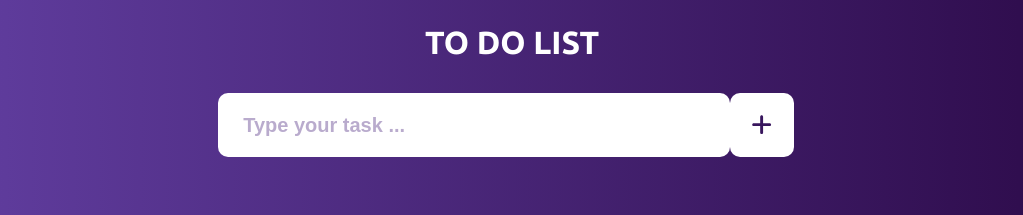
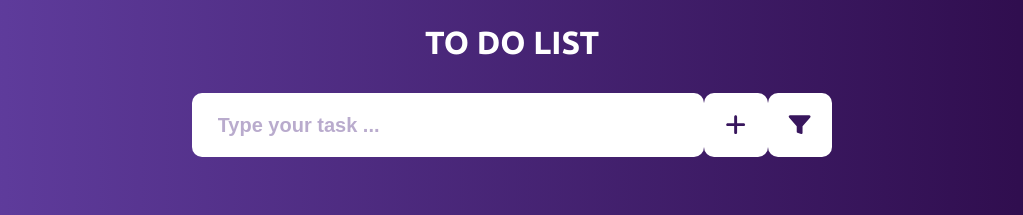
Before and after one commit to Logesh0007/Todo-React, a React (Create React App) app: page / in a window 1280 px wide. Shown: the top 215 px of the page, without its empty margins (128-1151 px from the left). Built offline with nearby package versions, Linux system fonts and the light colour scheme; no server answers; the database is empty.

Commit message:
sortby started

```diff
--- a/src/App.css
+++ b/src/App.css
@@ -76,7 +76,7 @@ body {
 }
 
 .ip-field {
-  width: 48vw;
+  width: 50vw;
   height: 10vh;
   display: flex;
   flex-direction: row;
@@ -87,7 +87,6 @@ body {
 .ip-todo {
   width: 40vw;
   height: 8vh;
-  margin-left: 1vw;
   font-size: 20px;
   padding: 0 2vw;
   border-radius: 10px;
@@ -114,7 +113,6 @@ body {
 .add-btn-field {
   width: 8vh;
   height: 8vh;
-  margin-right: 2vw;
   border: none;
   background-color: white;
   display: flex;
@@ -134,6 +132,34 @@ body {
 }
 
 .add-btn-field:active svg {
+  width: calc(100vw / 60);
+  height: calc(100vw / 60);
+  transition: transform 1000ms ease-in;
+}
+
+.svg {
+  width: 8vh;
+  height: 8vh;
+  border: none;
+  background-color: white;
+  display: flex;
+  justify-content: center;
+  transition: all 300ms;
+  align-items: center;
+  border-radius: 10px;
+  cursor: pointer;
+}
+
+.svg svg {
+  width: calc(100vw / 55);
+  height: calc(100vw / 55);
+}
+
+.svg:hover {
+  box-shadow: 0 0 5px 3px rgb(130, 67, 224);
+}
+
+.svg:active svg {
   width: calc(100vw / 60);
   height: calc(100vw / 60);
   transition: transform 1000ms ease-in;
@@ -220,6 +246,7 @@ tr:hover .opt-cont {
 
 .complete {
   width: 25px;
+  cursor: pointer;
   transition: all 0.2s;
 }
 
@@ -239,6 +266,7 @@ tr:hover .opt-cont {
 
 .uncomplete {
   width: 25px;
+  cursor: pointer;
   transition: all 0.2s;
 }
 
--- a/src/App.js
+++ b/src/App.js
@@ -5,6 +5,8 @@ import {
   updateDoc,
   doc,
   onSnapshot,
+  query,
+  orderBy,
 } from "firebase/firestore";
 import "./App.css";
 import Todo from "./Todo";
@@ -15,7 +17,8 @@ function App() {
   const [todo, setTodo] = useState("");
 
   useEffect(() => {
-    onSnapshot(colRef, (snapshot) => {
+    const sorted = query(colRef, orderBy("createdAt", "desc"));
+    onSnapshot(sorted, (snapshot) => {
       setTasks(snapshot.docs.map((doc) => ({ data: doc.data(), id: doc.id })));
     });
   }, []);
@@ -77,6 +80,17 @@ function App() {
             <path d="M432 256c0 17.69-14.33 32.01-32 32.01H256v144c0 17.69-14.33 31.99-32 31.99s-32-14.3-32-31.99v-144H48c-17.67 0-32-14.32-32-32.01s14.33-31.99 32-31.99H192v-144c0-17.69 14.33-32.01 32-32.01s32 14.32 32 32.01v144h144C417.7 224 432 238.3 432 256z" />
           </svg>
         </button>
+
+        <div className="svg" style={{ transition: "all 300ms" }} title="SortBy">
+          <svg
+            xmlns="http://www.w3.org/2000/svg"
+            class="ionicon"
+            viewBox="0 0 512 512"
+            fill="#38165D"
+          >
+            <path d="M296 464a23.88 23.88 0 01-7.55-1.23L208.3 436.1a23.92 23.92 0 01-16.3-22.78V294.11a.44.44 0 00-.09-.13L23.26 97.54A30 30 0 0146.05 48H466a30 30 0 0122.79 49.54L320.09 294a.77.77 0 00-.09.13V440a23.93 23.93 0 01-24 24z" />
+          </svg>
+        </div>
       </form>
       <div className="list-field">
         <div className="list">
--- a/src/Todo.js
+++ b/src/Todo.js
@@ -4,6 +4,8 @@ function Todo({ task, del, updateTaskTrue, updateTaskFalse }) {
   const delFunc = () => {
     del(task.id);
   };
+
+  console.log(task);
 
   return (
     <tr
```
